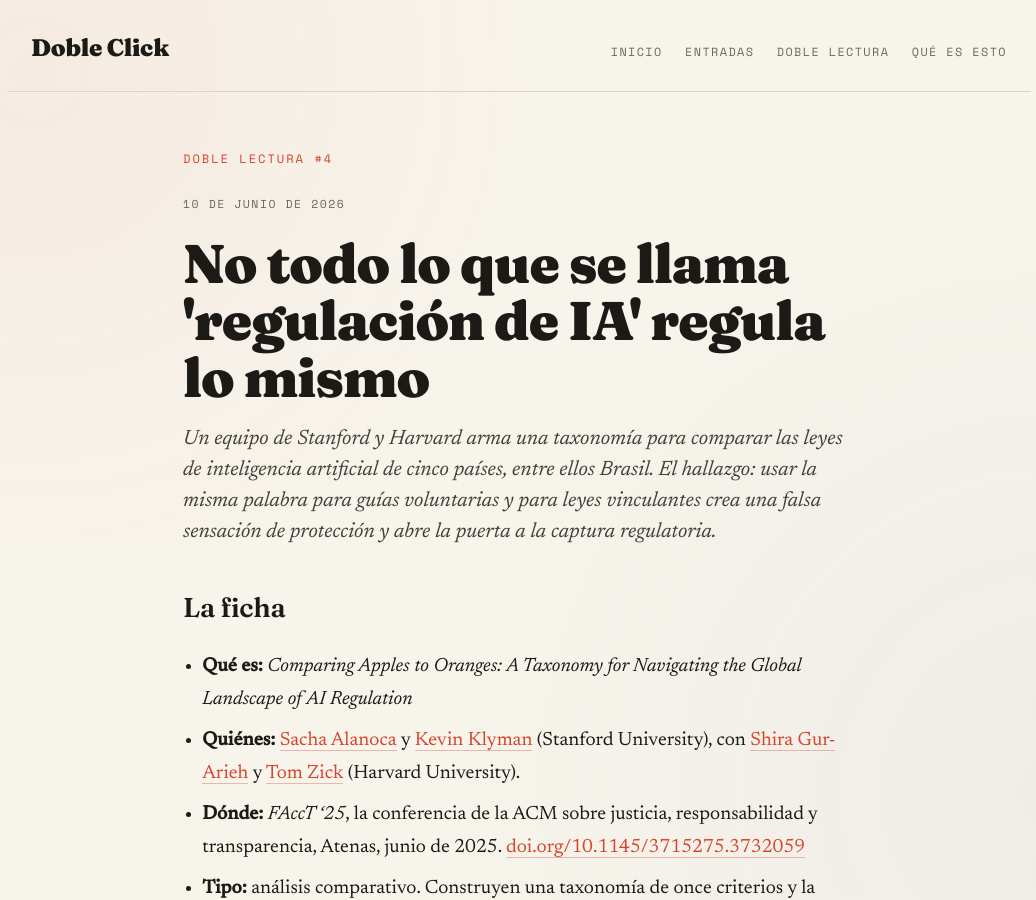
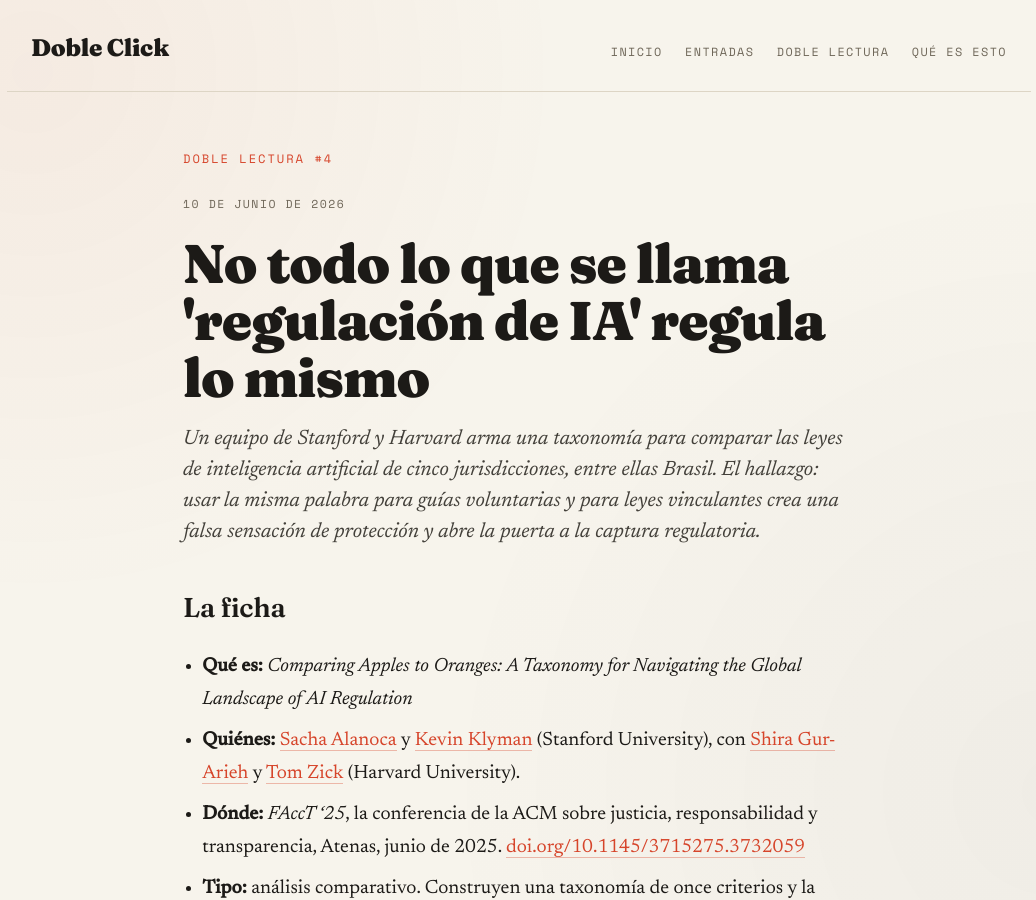
Before and after one commit to jaguridi/doble-click-blog, a Jekyll site: the page built from _lecturas/taxonomia-regulacion-ia.md, in a window 1280 px wide and 900 px high. Shown: the whole window, without its empty margins (121-1157 px from the left). Built offline with Jekyll 4.4.1, drawn with Linux system fonts in a browser that asks for light colours.

Commit message:
Revision editorial: precision en ficha de la taxonomia (cinco jurisdicciones, no paises; la UE no es un pais)

```diff
--- a/_lecturas/taxonomia-regulacion-ia.md
+++ b/_lecturas/taxonomia-regulacion-ia.md
@@ -3,7 +3,7 @@ layout: lectura
 numero: 4
 tags: [gobernanza, participación, latam]
 title: "No todo lo que se llama 'regulación de IA' regula lo mismo"
-description: "Un equipo de Stanford y Harvard arma una taxonomía para comparar las leyes de inteligencia artificial de cinco países, entre ellos Brasil. El hallazgo: usar la misma palabra para guías voluntarias y para leyes vinculantes crea una falsa sensación de protección y abre la puerta a la captura regulatoria."
+description: "Un equipo de Stanford y Harvard arma una taxonomía para comparar las leyes de inteligencia artificial de cinco jurisdicciones, entre ellas Brasil. El hallazgo: usar la misma palabra para guías voluntarias y para leyes vinculantes crea una falsa sensación de protección y abre la puerta a la captura regulatoria."
 date: 2026-06-10
 paper_titulo: "Comparing Apples to Oranges: A Taxonomy for Navigating the Global Landscape of AI Regulation"
 paper_autores: "Alanoca, Gur-Arieh, Zick y Klyman"
```
